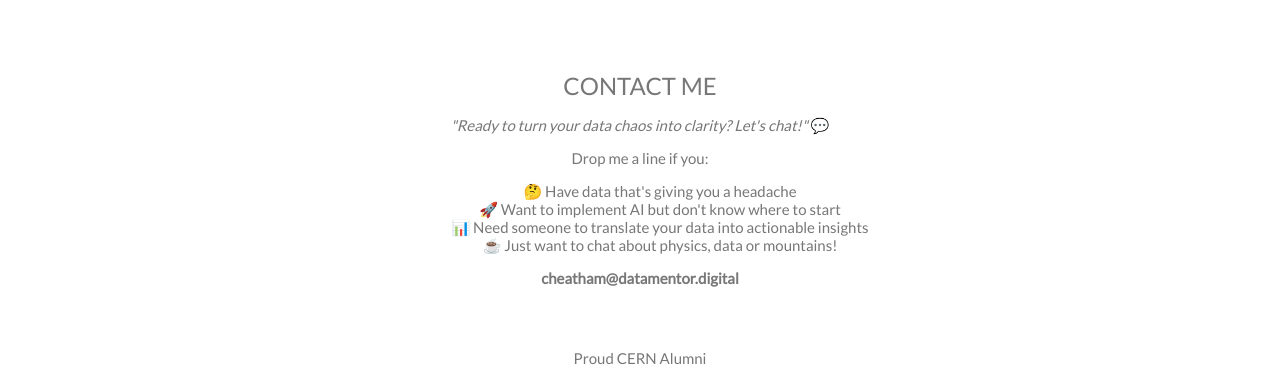
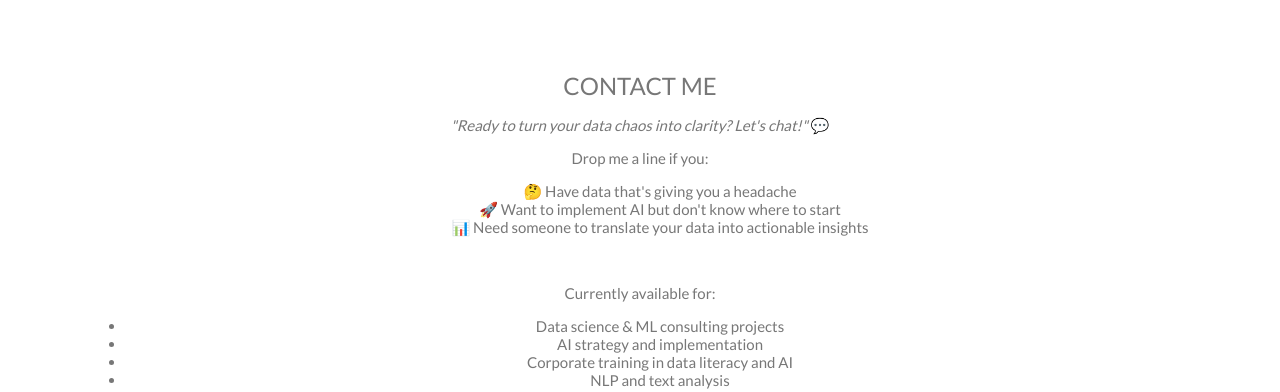
Before and after one commit to cheatham1/cheatham1.github.io, a plain HTML site: page index.html in a window 1280 px wide. Shown: the part 4423-4815 px from the top of the page. Drawn offline with Linux system fonts and the light colour scheme.

Commit message:
Update index.html

```diff
--- a/index.html
+++ b/index.html
@@ -765,8 +765,20 @@
       <li>🤔 Have data that's giving you a headache</li>
       <li>🚀 Want to implement AI but don't know where to start</li>
       <li>📊 Need someone to translate your data into actionable insights</li>
-      <li>☕ Just want to chat about physics, data or mountains!</li>
     </ul>
+
+	<br>
+    <p class="center">Currently available for:</p>
+    <ul style="text-align: center; margin-center: 20px;">
+    	<li> Data science & ML consulting projects</li>
+        <li> AI strategy and implementation</li>
+        <li> Corporate training in data literacy and AI</li>
+        <li> NLP and text analysis</li>
+
+    </ul>
+    <br><br>
+
+
 
     <p  class="center"><strong>cheatham@datamentor.digital</strong></p>
 
```
